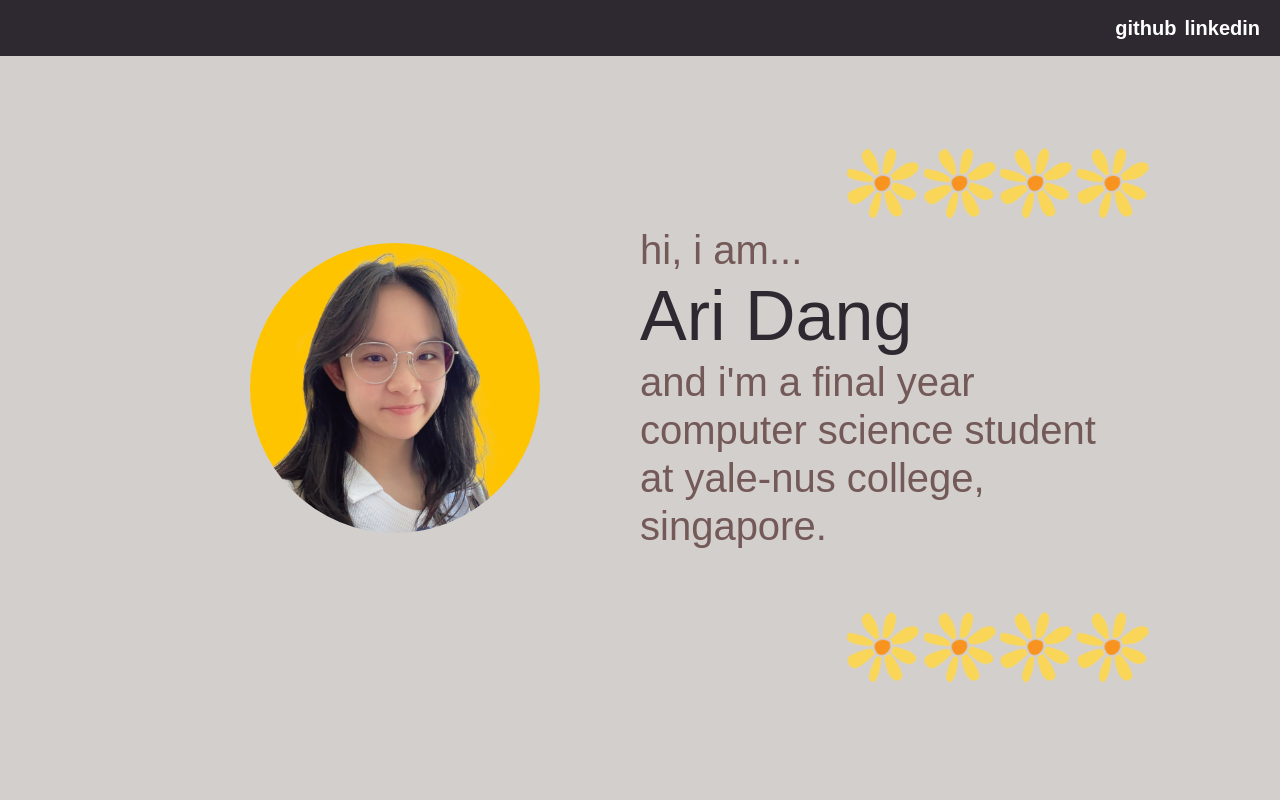
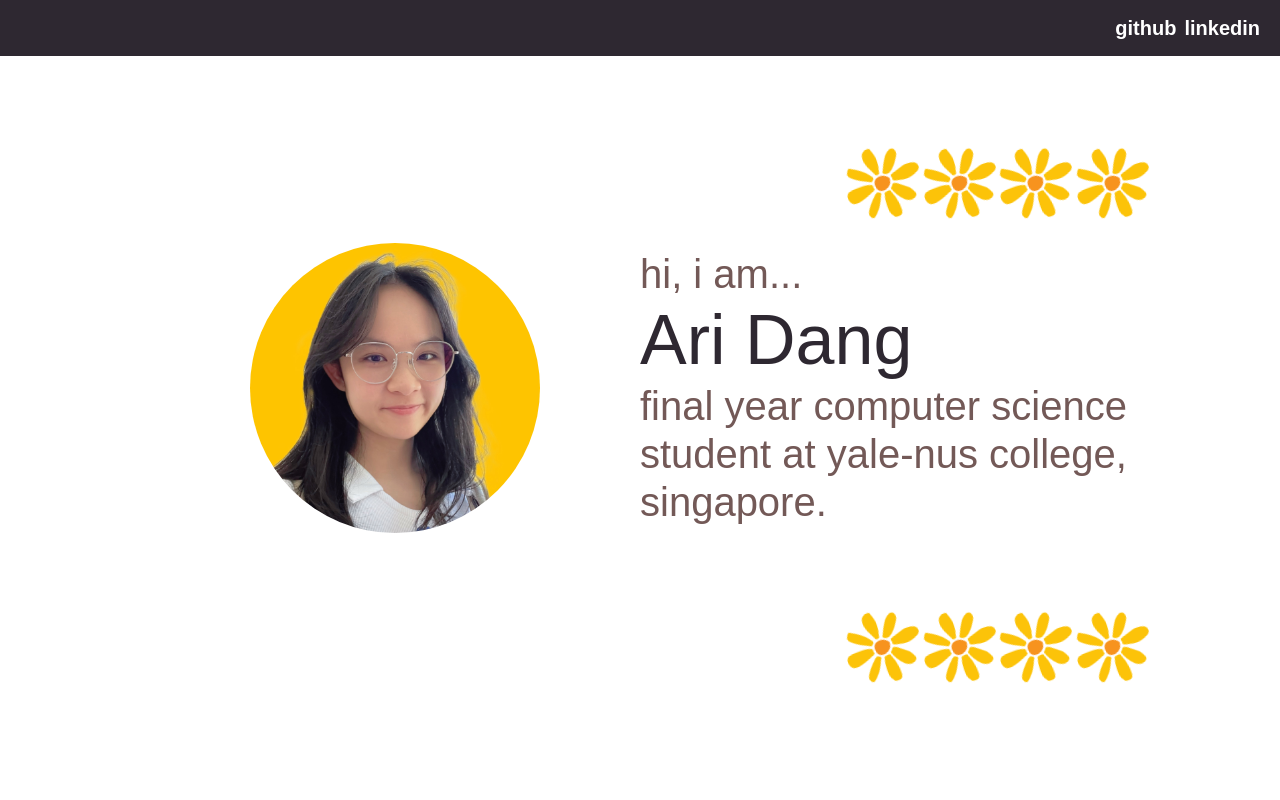
Before and after one commit to dngvbngc/portfolio, a React (Vite) app: page / in a window 1280 px wide. Shown: the top 800 px of the page. Built offline with nearby package versions, Linux system fonts and the light colour scheme; a web font is replaced by a local one.

Commit message:
Increase landing part contrast

```diff
--- a/src/components/Introduction.tsx
+++ b/src/components/Introduction.tsx
@@ -12,7 +12,12 @@ import profile from "../assets/profile.jpg";
 const Introduction = () => {
   return (
     <Box>
-      <SimpleGrid height='93vh' color='brand.400' columns={{ base: 1, lg: 2 }}>
+      <SimpleGrid
+        backgroundColor='white'
+        height='93vh'
+        color='brand.400'
+        columns={{ base: 1, lg: 2 }}
+      >
         <Center
           paddingLeft={{ base: 0, lg: 150 }}
           display={{ base: "none", lg: "flex" }}
@@ -36,8 +41,7 @@ const Introduction = () => {
             <Text fontSize={70} color='brand.500'>
               Ari Dang
             </Text>{" "}
-            and i'm a final year computer science student at yale-nus college,
-            singapore.
+            final year computer science student at yale-nus college, singapore.
           </Heading>
         </Center>
       </SimpleGrid>
```
Also changed, not shown: src/assets/favicon.svg.
